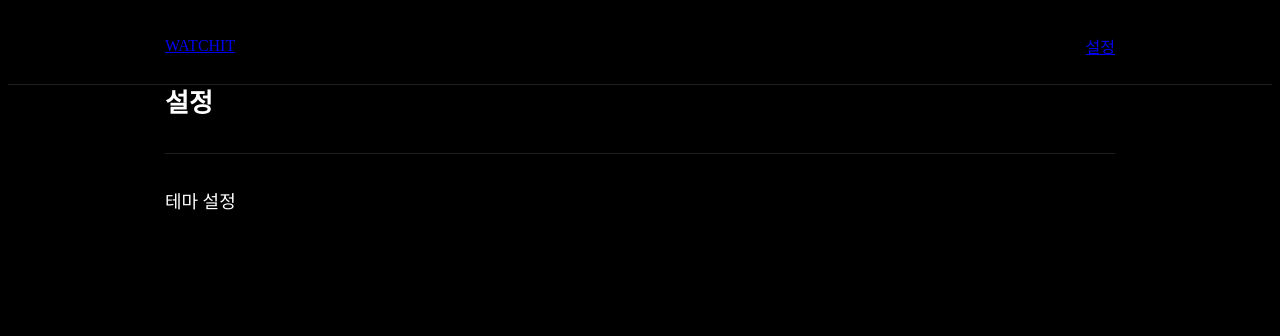
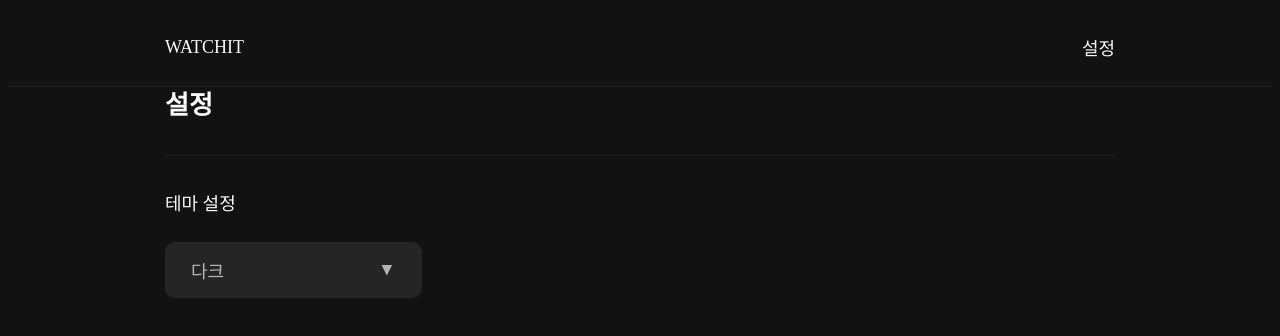
Before and after one commit to cc-yujin/next.js_watchit, a Next.js app: page /setting in a window 1280 px wide. Shown: the top 336 px of the page. Built offline with nearby package versions, Linux system fonts and the light colour scheme.

Commit message:
Context 이용하여 light/dark 모드 적용

```diff
--- a/components/Header.module.css
+++ b/components/Header.module.css
@@ -8,3 +8,7 @@
   align-items: center;
   padding: 26px 0;
 }
+
+:global(.light) .header {
+  border-color: #e1e1e1;
+}
--- /dev/null
+++ b/lib/ThemeContext.js
@@ -0,0 +1,30 @@
+import { createContext, useContext, useEffect, useState } from "react";
+
+export const ThemeContext = createContext();
+
+export function ThemeProvider({ children }) {
+  const [theme, setTheme] = useState("dark");
+
+  useEffect(() => {
+    document.body.classList.add(theme);
+
+    return () => {
+      document.body.classList.remove(theme);
+    };
+  }, [theme]);
+
+  return (
+    <ThemeContext.Provider value={{ theme, setTheme }}>
+      {children}
+    </ThemeContext.Provider>
+  );
+}
+
+export function useTheme() {
+  const themeContext = useContext(ThemeContext);
+  if (!themeContext) {
+    throw new Error("ThemeContext 안에서 써야 합니다");
+  }
+
+  return themeContext;
+}
--- a/pages/_app.js
+++ b/pages/_app.js
@@ -1,14 +1,15 @@
 import Container from "@/components/Container";
 import Header from "@/components/Header";
+import { ThemeProvider } from "@/lib/ThemeContext";
 import "@/styles/globals.css";
 
 export default function App({ Component, pageProps }) {
   return (
-    <>
+    <ThemeProvider>
       <Header />
       <Container>
         <Component {...pageProps} />
       </Container>
-    </>
+    </ThemeProvider>
   );
 }
--- a/pages/setting.js
+++ b/pages/setting.js
@@ -1,13 +1,30 @@
-import Container from "@/components/Container";
-import Header from "@/components/Header";
+import Dropdown from "@/components/Dropdown";
+import { useTheme } from "@/lib/ThemeContext";
 import styles from "@/styles/Setting.module.css";
 
 export default function Setting() {
+  const { theme, setTheme } = useTheme();
+
+  function handleDropdownChange(name, value) {
+    const nextTheme = value;
+    setTheme(nextTheme);
+  }
+
   return (
     <>
       <h1 className={styles.title}>설정</h1>
       <section className={styles.section}>
         <h2 className={styles.sectionTitle}>테마 설정</h2>
+        <Dropdown
+          className={styles.dropdown}
+          name="theme"
+          value={theme}
+          options={[
+            { label: "다크", value: "dark" },
+            { label: "라이트", value: "light" },
+          ]}
+          onChange={handleDropdownChange}
+        />
       </section>
     </>
   );
--- a/styles/globals.css
+++ b/styles/globals.css
@@ -1,4 +1,29 @@
-body {
-  background-color: #000000;
-  color: #ffffff;
+html {
+  font-size: 18px;
 }
+
+body.dark {
+  background-color: #121212;
+}
+
+body.dark,
+body.dark a {
+  color: #f9f9f9;
+}
+
+body.light {
+  background-color: #ededed;
+}
+
+body.light,
+body.light a {
+  color: #1e1e1e;
+}
+
+a {
+  text-decoration: none;
+}
+
+a:hover {
+  text-decoration: underline;
+}
```
